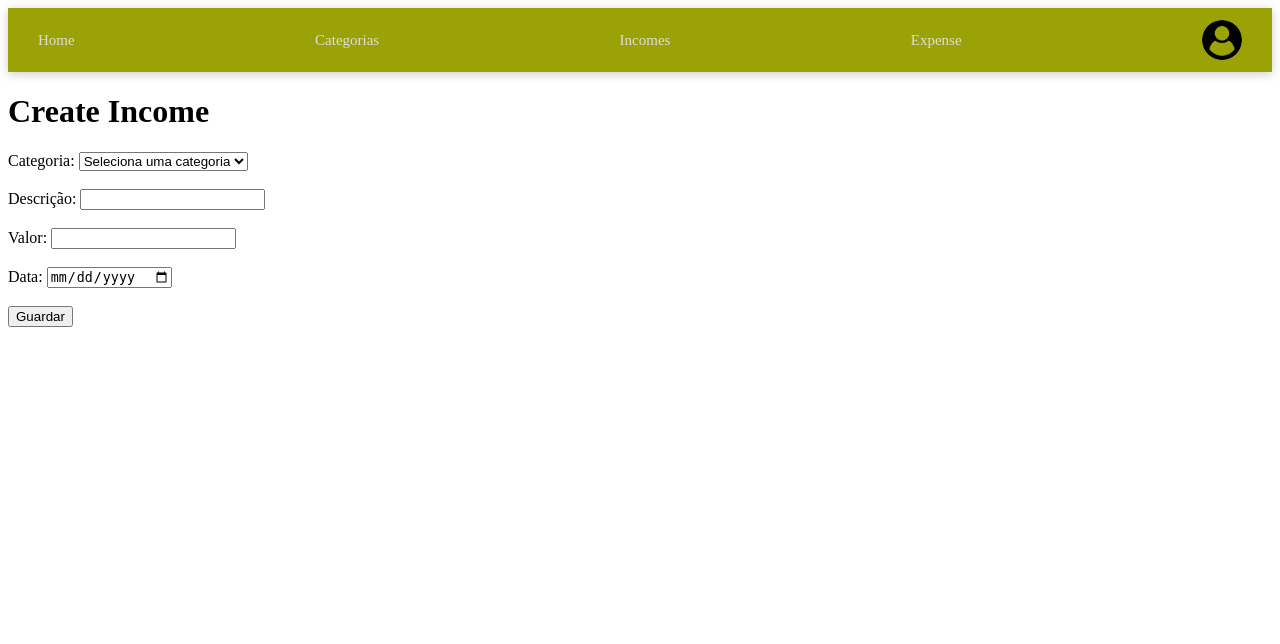
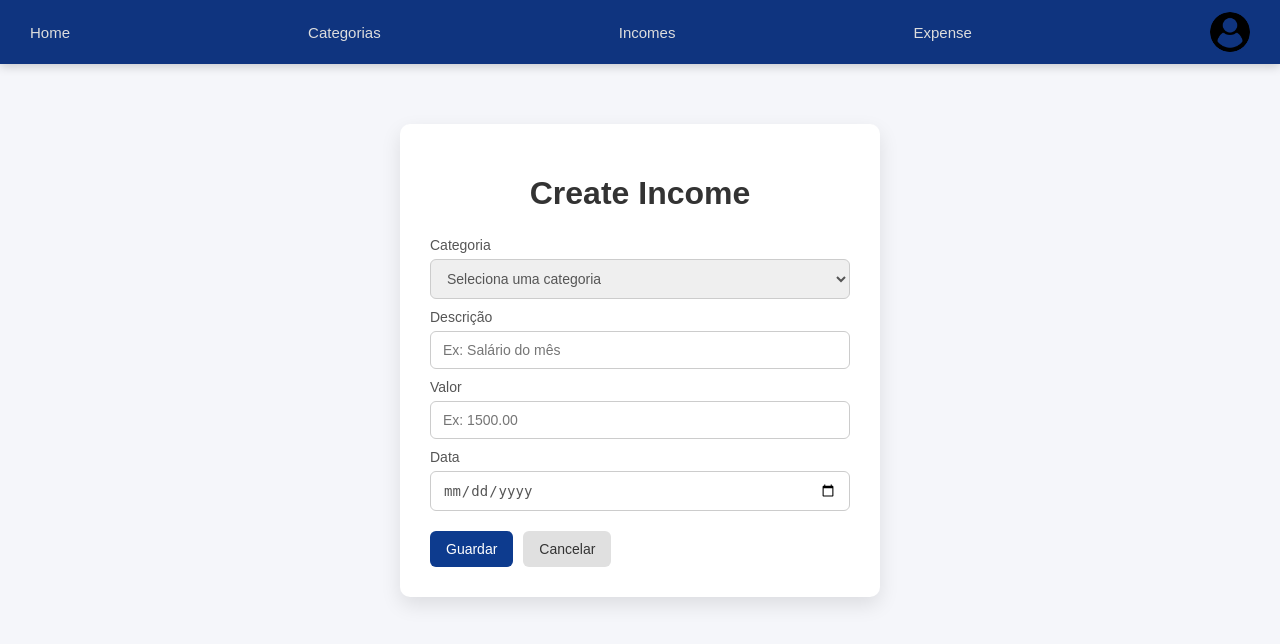
Before and after one commit to NesSilva/finance_management, a Django app: template finance/templates/finance/create_income.html in a window 1280 px wide. Shown: the top 644 px of the page. Run offline with Django 5.2, Linux system fonts and the light colour scheme; the template is opened without the code that fills it: values that come from a table or form of the project are taken from there, others are empty; data comes from the database, SQL or seed files in the repository; both versions use the stored data as it was after the commit.

Commit message:
visual improvements

```diff
--- /dev/null
+++ b/finance/static/css/categories.css
@@ -0,0 +1,64 @@
+body {
+    font-family: Arial, sans-serif;
+    background: #f5f6fa;
+    margin: 0;
+}
+
+.container {
+    max-width: 900px;
+    margin: 40px auto;
+    padding: 0 20px;
+}
+
+.header {
+    display: flex;
+    justify-content: space-between;
+    align-items: center;
+    margin-bottom: 25px;
+}
+
+.header h1 {
+    margin: 0;
+    color: #333;
+}
+
+.btn {
+    background: #0d3b8e;
+    color: white;
+    padding: 10px 16px;
+    border-radius: 6px;
+    text-decoration: none;
+    font-size: 14px;
+    transition: 0.3s;
+}
+
+.btn:hover {
+    background: #092c6a;
+}
+
+.categories-grid {
+    display: grid;
+    grid-template-columns: repeat(auto-fill, minmax(180px, 1fr));
+    gap: 16px;
+}
+
+.category-card {
+    background: white;
+    padding: 16px;
+    border-radius: 8px;
+    box-shadow: 0 4px 10px rgba(0,0,0,0.08);
+    font-weight: 500;
+    color: #333;
+    text-align: center;
+    transition: transform 0.2s, box-shadow 0.2s;
+}
+
+.category-card:hover {
+    transform: translateY(-3px);
+    box-shadow: 0 8px 16px rgba(0,0,0,0.12);
+}
+
+.empty {
+    color: #777;
+    font-style: italic;
+}
--- /dev/null
+++ b/finance/static/css/forms.css
@@ -0,0 +1,83 @@
+.form-card {
+    max-width: 420px;
+    margin: 60px auto;
+    background: white;
+    padding: 30px;
+    border-radius: 10px;
+    box-shadow: 0 8px 20px rgba(0,0,0,0.1);
+}
+
+.form-card h1 {
+    margin-bottom: 25px;
+    color: #333;
+    text-align: center;
+}
+
+.input-group{
+    display: flex;
+    flex-direction: column;
+    margin-bottom: 10px;
+
+}
+
+select{
+    color : #555;
+    display: flex;
+    flex-direction: column;
+    padding: 10px 12px;
+    border-radius: 6px;
+    border: 1px solid #ccc;
+    font-size: 14px;
+}
+
+.input-group label {
+    margin-bottom: 6px;
+    font-size: 14px;
+    color: #555;
+}
+
+.input-group input {
+    padding: 10px 12px;
+    border-radius: 6px;
+    border: 1px solid #ccc;
+    font-size: 14px;
+    color : #555;
+}
+
+.input-group input:focus {
+    outline: none;
+    border-color: #0d3b8e;
+}
+
+.actions {
+    display: flex;
+    gap: 10px;
+    margin-top: 20px;
+}
+
+.btn {
+    padding: 10px 16px;
+    border-radius: 6px;
+    font-size: 14px;
+    text-decoration: none;
+    cursor: pointer;
+    border: none;
+}
+
+.btn.primary {
+    background: #0d3b8e;
+    color: white;
+}
+
+.btn.primary:hover {
+    background: #092c6a;
+}
+
+.btn.secondary {
+    background: #e0e0e0;
+    color: #333;
+}
+
+.btn.secondary:hover {
+    background: #cfcfcf;
+}
--- a/finance/static/css/navbar.css
+++ b/finance/static/css/navbar.css
@@ -2,7 +2,7 @@
     display: flex;
     justify-content: space-between;
     align-items: center;
-    background: #9ba206 !important;
+    background: #0f347f !important;
     padding: 12px 30px;
     box-shadow: 0 2px 10px rgba(0,0,0,0.2);
 }
--- a/finance/templates/finance/create_income.html
+++ b/finance/templates/finance/create_income.html
@@ -4,46 +4,57 @@
 <head>
   <meta charset="UTF-8">
   <title>Create Income</title>
+  <link rel="stylesheet" href="{% static 'css/categories.css' %}">
+
+  <link rel="stylesheet" href="{% static 'css/forms.css' %}">
 </head>
 <body>
+
 {% include 'finance/partials/navbar.html' %}
 
+<div class="container">
+  <div class="form-card">
     <h1>Create Income</h1>
+
+    {% if error %}
+      <p class="error">{{ error }}</p>
+    {% endif %}
 
     <form method="post">
       {% csrf_token %}
 
-  <label>Categoria:</label>
-  <select name="category" required>
+      <div class="input-group">
+        <label for="category">Categoria</label>
+        <select id="category" name="category" required>
           <option value="" disabled selected>Seleciona uma categoria</option>
           {% for cat in categories %}
             <option value="{{ cat.id }}">{{ cat.name }}</option>
           {% endfor %}
         </select>
+      </div>
 
-  <br><br>
+      <div class="input-group">
+        <label for="description">Descrição</label>
+        <input id="description" type="text" name="description" placeholder="Ex: Salário do mês" required>
+      </div>
 
-  <label>Descrição:</label>
-  <input type="text" name="description" required>
+      <div class="input-group">
+        <label for="amount">Valor</label>
+        <input id="amount" type="number" step="0.01" name="amount" placeholder="Ex: 1500.00" required>
+      </div>
 
-  <br><br>
+      <div class="input-group">
+        <label for="date">Data</label>
+        <input id="date" type="date" name="date" required>
+      </div>
 
-  <label>Valor:</label>
-  <input type="number" step="0.01" name="amount" required>
-
-  <br><br>
-
-  <label>Data:</label>
-  <input type="date" name="date" required>
-
-  <br><br>
-
-  <button type="submit">Guardar</button>
+      <div class="actions">
+        <button type="submit" class="btn primary">Guardar</button>
+        <a href="{% url 'list_incomes' %}" class="btn secondary">Cancelar</a>
+      </div>
     </form>
-
-{% if error %}
-  <p style="color:red">{{ error }}</p>
-{% endif %}
+  </div>
+</div>
 
 </body>
 </html>
--- a/website/settings.py
+++ b/website/settings.py
@@ -117,4 +117,3 @@ USE_TZ = True
 # https://docs.djangoproject.com/en/6.0/howto/static-files/
 
 STATIC_URL = 'static/'
-STATICFILES_DIRS = [BASE_DIR / "static"]
```
Also changed, not shown: finance/static/css/dashboard.css (+38 -0 lines), finance/static/css/tables.css (added, +76 -0 lines), finance/templates/finance/create_category.html (+35 -10 lines), finance/templates/finance/create_expenses.html (+30 -18 lines), finance/templates/finance/dashboard.html (+47 -3 lines), finance/templates/finance/list_categories.html (+24 -10 lines), finance/templates/finance/list_expenses.html (+19 -5 lines), finance/templates/finance/list_incomes.html (+28 -8 lines), finance/views.py (+71 -28 lines), db.sqlite3. Lines whose indentation alone changed are shown as unchanged.
